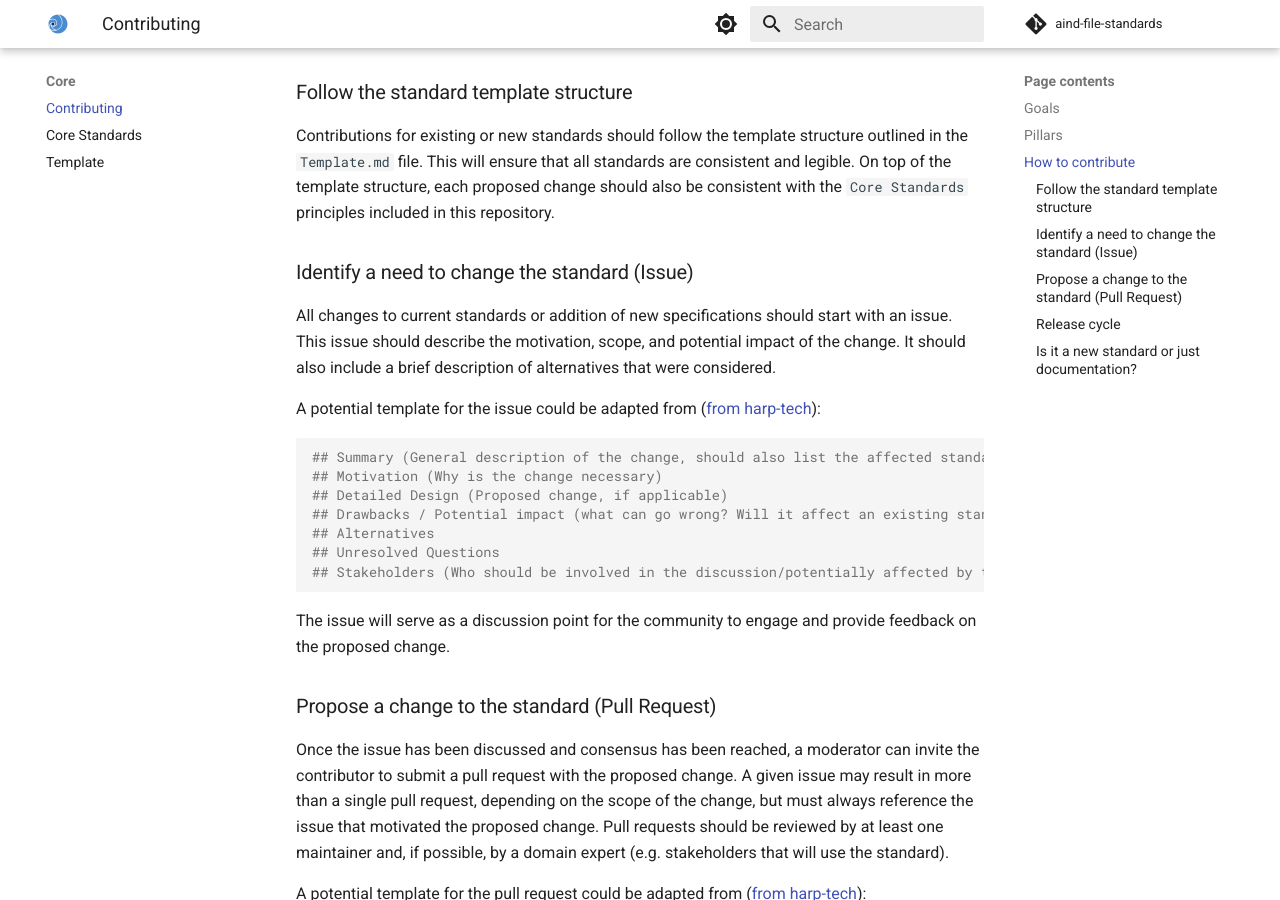
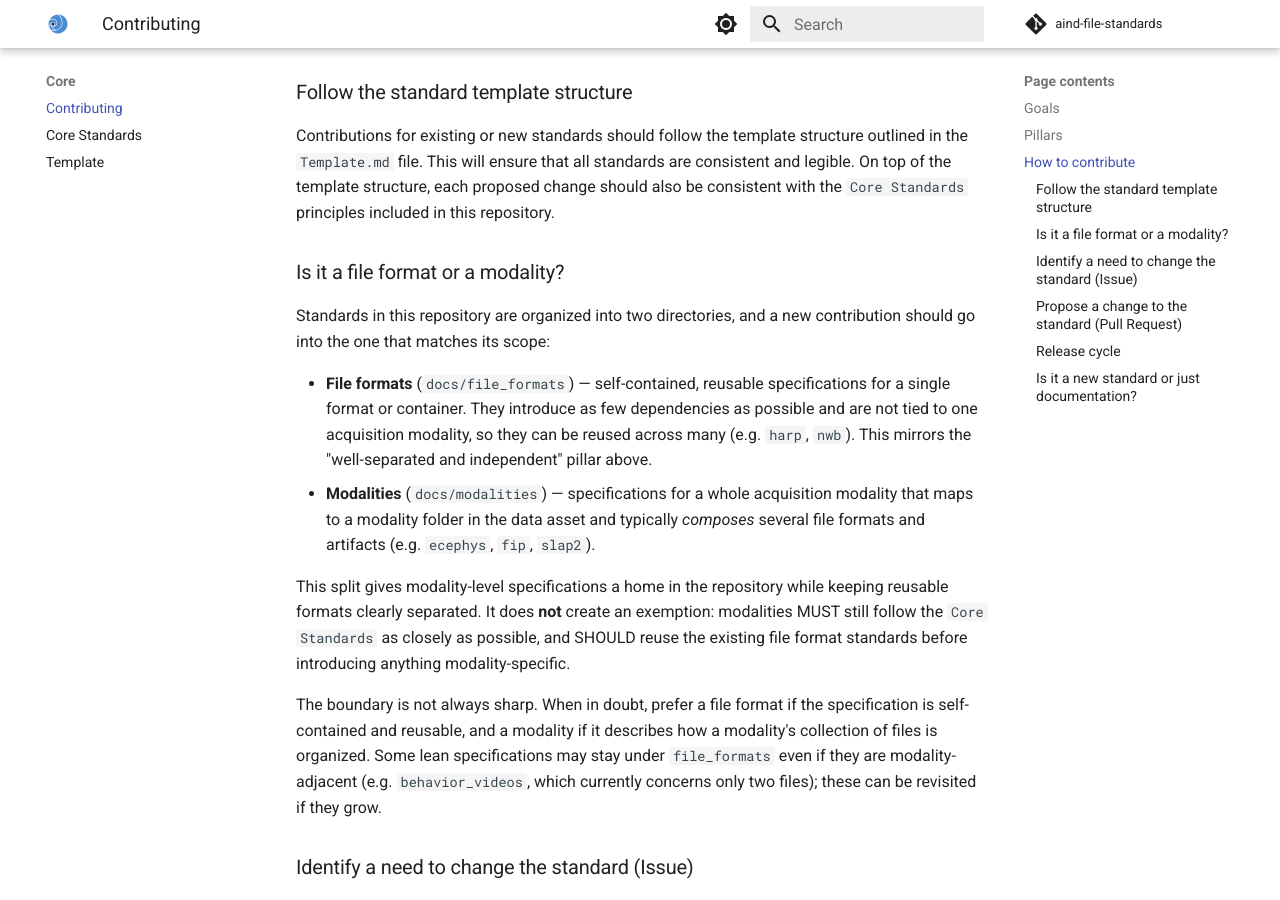
Before and after one commit to AllenNeuralDynamics/aind-file-standards, an MkDocs documentation site: the page built from docs/core/contributing.md, in a window 1280 px wide and 900 px high, scrolled down 1118 px. Built offline with MkDocs 1.6.1 and Material for MkDocs 9.7.7, drawn with Linux system fonts in a browser that asks for light colours; comment, search, counter and statistics services are not loaded.

Commit message:
Move modalities' documentation to separate directory (#77)

```diff
--- a/docs/core/contributing.md
+++ b/docs/core/contributing.md
@@ -28,6 +28,17 @@ Useful standards should be relatively stable and have longevity (see [`How stand
 ### Follow the standard template structure
 
 Contributions for existing or new standards should follow the template structure outlined in the `Template.md` file. This will ensure that all standards are consistent and legible. On top of the template structure, each proposed change should also be consistent with the `Core Standards` principles included in this repository.
+
+### Is it a file format or a modality?
+
+Standards in this repository are organized into two directories, and a new contribution should go into the one that matches its scope:
+
+- **File formats** (`docs/file_formats`) — self-contained, reusable specifications for a single format or container. They introduce as few dependencies as possible and are not tied to one acquisition modality, so they can be reused across many (e.g. `harp`, `nwb`). This mirrors the "well-separated and independent" pillar above.
+- **Modalities** (`docs/modalities`) — specifications for a whole acquisition modality that maps to a modality folder in the data asset and typically *composes* several file formats and artifacts (e.g. `ecephys`, `fip`, `slap2`).
+
+This split gives modality-level specifications a home in the repository while keeping reusable formats clearly separated. It does **not** create an exemption: modalities MUST still follow the `Core Standards` as closely as possible, and SHOULD reuse the existing file format standards before introducing anything modality-specific.
+
+The boundary is not always sharp. When in doubt, prefer a file format if the specification is self-contained and reusable, and a modality if it describes how a modality's collection of files is organized. Some lean specifications may stay under `file_formats` even if they are modality-adjacent (e.g. `behavior_videos`, which currently concerns only two files); these can be revisited if they grow.
 
 ### Identify a need to change the standard (Issue)
 
--- a/mkdocs.yml
+++ b/mkdocs.yml
@@ -69,9 +69,10 @@ nav:
 - File Formats:
   - Behavior Curriculum: file_formats/behavior_curriculum.md
   - Behavior Videos: file_formats/behavior_videos.md
-  - Ecephys: file_formats/ecephys.md
-  - Fip: file_formats/fip.md
   - Harp: file_formats/harp.md
   - Nwb: file_formats/nwb.md
-  - Planar Ophys: file_formats/planar_ophys.md
-  - Slap2: file_formats/slap2.md
+- Modalities:
+  - Ecephys: modalities/ecephys.md
+  - Fip: modalities/fip.md
+  - Planar Ophys: modalities/planar_ophys.md
+  - Slap2: modalities/slap2.md
```
Also changed, not shown: README.md (+6 -2 lines), docs/modalities/ecephys.md (renamed from docs/file_formats/ecephys.md, +1 -1 lines), docs/modalities/fip.md (renamed from docs/file_formats/fip.md), docs/modalities/planar_ophys.md (renamed from docs/file_formats/planar_ophys.md), docs/modalities/resources/MesoscopeTIFFConstruction.png (renamed from docs/file_formats/resources/MesoscopeTIFFConstruction.png), docs/modalities/slap2.md (renamed from docs/file_formats/slap2.md).
